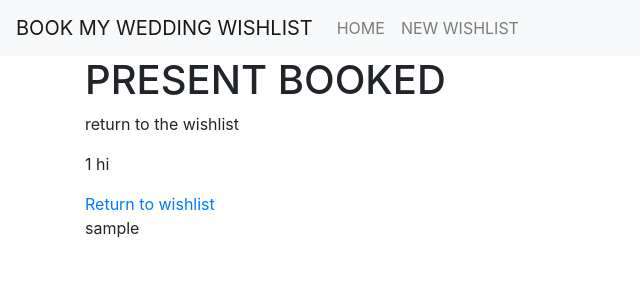
After one commit to valentina-b/book-my-wedding-wish, a Flask app: a page that uses templates/present_booked.html in a window 1280 px wide. The commit adds this page. Shown: the top 300 px of the page, without its empty margins (0-640 px from the left). Run offline with Flask 2, Linux system fonts and the light colour scheme; some libraries are stand-ins or nearby versions.

Commit message:
Create present_booked path

```diff
--- a/app.py
+++ b/app.py
@@ -146,7 +146,7 @@ def add_guest_username(new_wishlist_id):
     mongo.db.username.update({'_id': ObjectId(new_username_id)},
         {'$set':
             {
-                'wishlist_id': ObjectId(new_wishlist_id),
+                'wishlist_id': ObjectId(new_wishlist_id)
             }
         })
     return render_template('guest_username_created.html', new_wishlist_id=new_wishlist_id,
@@ -165,6 +165,13 @@ def guest_view_dynamic(new_wishlist_id, new_username_id):
                             the_wishlist=the_wishlist)
 
 
+# book a present as a guest
+@app.route('/<new_wishlist_id>/guest/<new_username_id>/present_booked')
+def book_present(new_wishlist_id, new_username_id):
+    return render_template('present_booked.html', new_wishlist_id=new_wishlist_id,
+                            new_username_id=new_username_id)
+
+
 if __name__ == '__main__':
     app.run(host=os.environ.get('IP'),
             port=int(os.environ.get('PORT')),
--- a/templates/guest_view_username.html
+++ b/templates/guest_view_username.html
@@ -9,12 +9,15 @@
 
 <p>THIS IS THE WHOLE DOC: {{ the_wishlist }}</p>
 
+<p>THIS IS YOUR USERNAME: {{ new_username_id }}</p>
+
 <h4>THESE ARE ALL PRESENTS IN THE DOC ABOVE:</h4>
 <p>
 {% for present in displayed_presents %}
         <li>
             <h5>{{ present.present_description }}</h5>
-            <a href="#" class="">BOOK MY WISH</a>
+            <a href="{{ url_for('book_present', new_wishlist_id=new_wishlist_id, new_username_id=new_username_id) }}" class="">BOOK MY WISH</a>
+            <p>booked by: [ {{ present.present_booked_by }} ]</p>
         </li>
 {% endfor %}
 </p>
--- /dev/null
+++ b/templates/present_booked.html
@@ -0,0 +1,12 @@
+{% extends 'base.html'%}
+{% block content %}
+
+<h1>PRESENT BOOKED</h1>
+<p>return to the wishlist</p>
+
+<p>{{ new_wishlist_id }} hi</p>
+
+<a href="{{ url_for('guest_view_dynamic', new_wishlist_id=new_wishlist_id, new_username_id=new_username_id) }}">Return to wishlist</a>
+<p>{{ new_username_id }}</p>
+
+{% endblock %}
```
